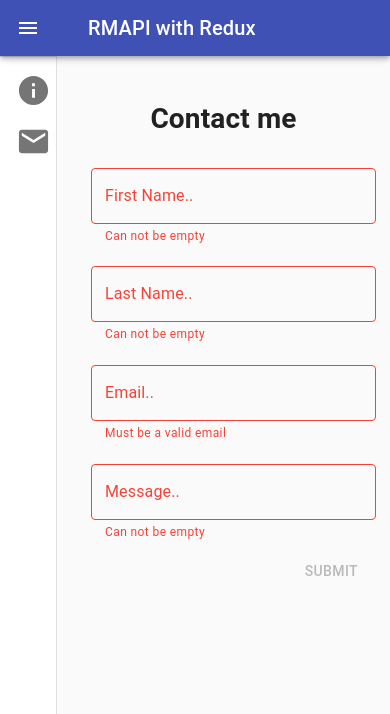
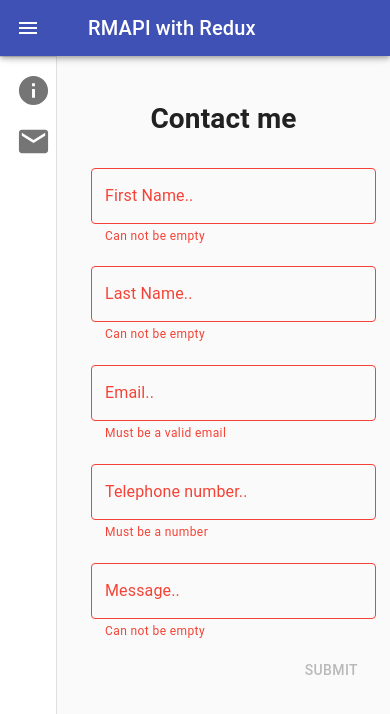
Before and after one commit to jonfossheim/rickandmortyredux, a React (Create React App) app: page /contact in a window 390 px wide. Shown: the top 714 px of the page. Built offline with nearby package versions, Linux system fonts and the light colour scheme.

Commit message:
added phonenumber to contact

```diff
--- a/src/pages/Contact.js
+++ b/src/pages/Contact.js
@@ -8,6 +8,7 @@ const Contact = () => {
     const [lastNameError, setLastNameError] = useState(true)
     const [emailError, setEmailError] = useState(true)
     const [messageError, setMessageError] = useState(true)
+    const [telError, setTelError] = useState(true)
 
     const handleSubmit = (event) => {
         event.preventDefault()
@@ -18,6 +19,7 @@ const Contact = () => {
         let name = input.target.name
         let value = input.target.value
         let emailPattern = /^([A-Za-z0-9_\-.])+@([A-Za-z0-9_\-.])+\.([A-Za-z]{2,4})$/
+        let phonePattern = /^[+]*[(]{0,1}[0-9]{1,4}[)]{0,1}[-\s./0-9]*$/
 
         switch (name) {
             case 'firstName':
@@ -31,6 +33,9 @@ const Contact = () => {
                 break
             case 'message':
                 (value !== '') ? setMessageError(false) : setMessageError(true)
+                break
+            case 'tel':
+                (phonePattern.test(value)) ? setTelError(false) : setTelError(true)
                 break
             default:
                 break
@@ -76,6 +81,18 @@ const Contact = () => {
                     style={{width: '100%', margin: '10px'}}
                 />
                 <TextField
+                    id="outlined-basic"
+                    type={'tel'}
+                    name={'tel'}
+                    pattern='[0-9]{3}-[0-9]{2}-[0-9]{3}'
+                    label="Telephone number.."
+                    variant="outlined"
+                    onChange={handleChange}
+                    error={telError ? true : false}
+                    helperText={'Must be a number'}
+                    style={{width: '100%', margin: '10px'}}
+                />
+                <TextField
                     id="outlined-textarea"
                     type={'text'}
                     name={'message'}
```
